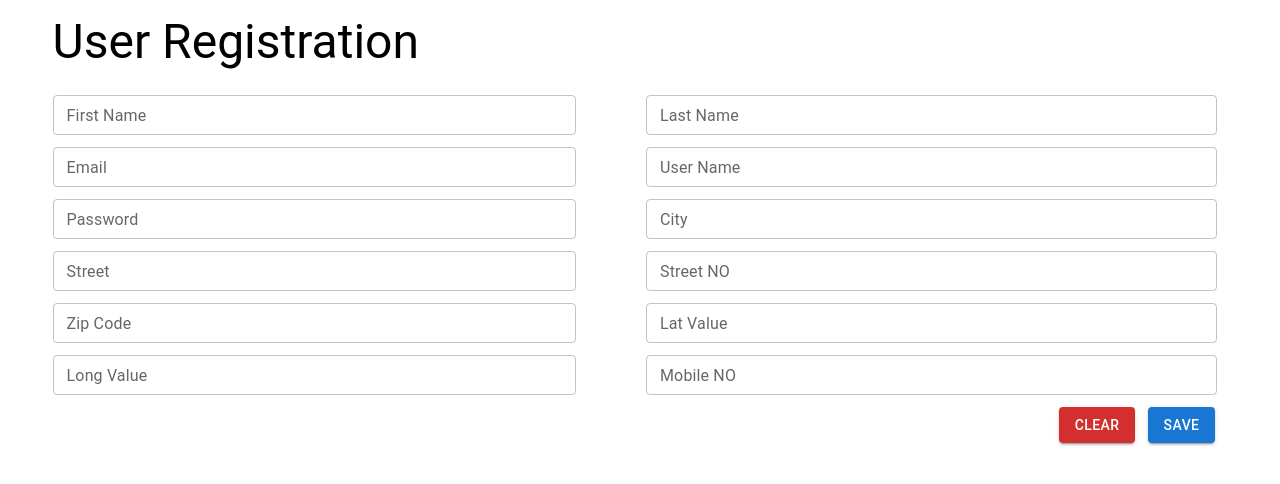
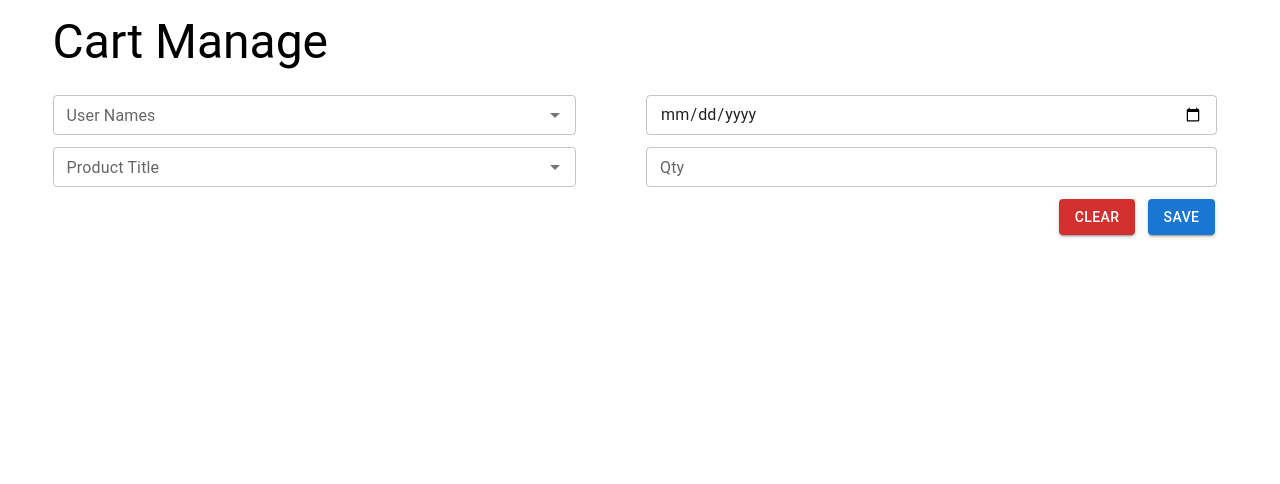
Before and after one commit to RashindiPaulusha99/React-Assesment, a React (Create React App) app: page /cart in a window 1280 px wide. Shown: the top 484 px of the page. Built offline with nearby package versions, Linux system fonts and the light colour scheme.

Commit message:
add cart manage

```diff
--- a/src/pages/Session/Cart/index.jsx
+++ b/src/pages/Session/Cart/index.jsx
@@ -5,10 +5,23 @@ import Grid from '@mui/material/Grid';
 import Typography from "@mui/material/Typography";
 import TextField from "@mui/material/TextField";
 import GDSEButton from "../../../components/Home/Common/Button";
+import Autocomplete from "@mui/material/Autocomplete";
 
 class Cart extends Component{
     constructor(props) {
         super(props);
+
+        this.state = {
+            top100Films: [
+                {label: 'The Shawshank Redemption', year: 1994},
+                {label: 'The Godfather', year: 1972},
+                {label: 'The Godfather: Part II', year: 1974},
+                {label: 'The Dark Knight', year: 2008},
+                {label: '12 Angry Men', year: 1957},
+                {label: "Schindler's List", year: 1993},
+                {label: 'Pulp Fiction', year: 1994}
+            ]
+        }
     }
 
     render() {
@@ -17,43 +30,47 @@ class Cart extends Component{
             <Fragment>
                 <Grid container spacing="12">
                     <Grid item lg={12} md={12} sm={12} xm={12} style={{paddingLeft:'5%',paddingTop:'2%',paddingBottom:'1%'}}>
-                        <Typography variant="h3">User Registration</Typography>
+                        <Typography variant="h3">Cart Manage</Typography>
                     </Grid>
                     <Grid item lg={6} md={6} sm={6} xm={6} style={{paddingLeft:'5%'}}>
-                        <TextField id="outlined-basic" label="First Name" variant="outlined" size="small" style={{width:'90%'}}/>
+                        <Autocomplete
+                            disablePortal
+                            id="combo-box-demo"
+                            options={this.state.top100Films}
+                            sx={{ width: 300 }}
+                            renderInput={(params) => <TextField {...params} label="User Names" />}
+                            getOptionLable={
+                                (option) => option.label
+                            }
+                            onChange={(e,value) =>{
+                                console.log(value.label+" "+value.year);
+                            }}
+                            size="small"
+                            style={{width:'90%'}}
+                        />
                     </Grid>
                     <Grid item lg={6} md={6} sm={6} xm={6}>
-                        <TextField id="outlined-basic" label="Last Name" variant="outlined" size="small" style={{width:'90%'}}/>
+                        <TextField id="outlined-basic" type='date' variant="outlined" size="small" style={{width:'90%'}}/>
                     </Grid>
                     <Grid item lg={6} md={6} sm={6} xm={6} style={{paddingLeft:'5%'}}>
-                        <TextField id="outlined-basic" label="Email" variant="outlined" size="small" style={{width:'90%'}}/>
+                        <Autocomplete
+                            disablePortal
+                            id="combo-box-demo"
+                            options={this.state.top100Films}
+                            sx={{ width: 300 }}
+                            renderInput={(params) => <TextField {...params} label="Product Title" />}
+                            getOptionLable={
+                                (option) => option.label
+                            }
+                            onChange={(e,value) =>{
+                                console.log(value.label+" "+value.year);
+                            }}
+                            size="small"
+                            style={{width:'90%'}}
+                        />
                     </Grid>
                     <Grid item lg={6} md={6} sm={6} xm={6}>
-                        <TextField id="outlined-basic" label="User Name" variant="outlined" size="small" style={{width:'90%'}}/>
-                    </Grid>
-                    <Grid item lg={6} md={6} sm={6} xm={6} style={{paddingLeft:'5%'}}>
-                        <TextField id="outlined-basic" label="Password" variant="outlined" size="small" style={{width:'90%'}}/>
-                    </Grid>
-                    <Grid item lg={6} md={6} sm={6} xm={6}>
-                        <TextField id="outlined-basic" label="City" variant="outlined" size="small" style={{width:'90%'}}/>
-                    </Grid>
-                    <Grid item lg={6} md={6} sm={6} xm={6} style={{paddingLeft:'5%'}}>
-                        <TextField id="outlined-basic" label="Street" variant="outlined" size="small" style={{width:'90%'}}/>
-                    </Grid>
-                    <Grid item lg={6} md={6} sm={6} xm={6}>
-                        <TextField id="outlined-basic" label="Street NO" variant="outlined" size="small" style={{width:'90%'}}/>
-                    </Grid>
-                    <Grid item lg={6} md={6} sm={6} xm={6} style={{paddingLeft:'5%'}}>
-                        <TextField id="outlined-basic" label="Zip Code" variant="outlined" size="small" style={{width:'90%'}}/>
-                    </Grid>
-                    <Grid item lg={6} md={6} sm={6} xm={6}>
-                        <TextField id="outlined-basic" label="Lat Value" variant="outlined" size="small" style={{width:'90%'}}/>
-                    </Grid>
-                    <Grid item lg={6} md={6} sm={6} xm={6} style={{paddingLeft:'5%'}}>
-                        <TextField id="outlined-basic" label="Long Value" variant="outlined" size="small" style={{width:'90%'}}/>
-                    </Grid>
-                    <Grid item lg={6} md={6} sm={6} xm={6}>
-                        <TextField id="outlined-basic" label="Mobile NO" variant="outlined" size="small" style={{width:'90%'}}/>
+                        <TextField id="outlined-basic" type='number' label="Qty" variant="outlined" size="small" style={{width:'90%'}}/>
                     </Grid>
                     <Grid item lg={12} md={12} sm={12} xm={12} style={{display:'flex',justifyContent:'flex-end',paddingRight:'5%'}}>
                         <div style={{paddingRight:'1%'}}>
@@ -63,9 +80,6 @@ class Cart extends Component{
                             <GDSEButton variant="contained" label="Save"/>
                         </div>
                     </Grid>
-                    <Grid item lg={12} md={12} sm={12} xm={12}>
-
-                    </Grid>
                 </Grid>
             </Fragment>
         )
--- a/src/pages/Session/Product/index.jsx
+++ b/src/pages/Session/Product/index.jsx
@@ -6,11 +6,8 @@ import Typography from "@mui/material/Typography";
 import TextField from "@mui/material/TextField";
 import Autocomplete from '@mui/material/Autocomplete';
 import GDSEButton from "../../../components/Home/Common/Button";
-import Box from '@mui/material/Box';
 import Button from '@mui/material/Button'
-import Stack from '@mui/material/Stack';
 import profile from "../../../assets/images/blank-profile-picture-973460_640.png";
-import Masonry from '@mui/lab/Masonry';
 
 class Product extends Component{
     constructor(props) {
--- a/src/pages/Session/Register/index.jsx
+++ b/src/pages/Session/Register/index.jsx
@@ -63,9 +63,6 @@ class UserRegister extends Component{
                            <GDSEButton variant="contained" label="Save"/>
                        </div>
                     </Grid>
-                    <Grid item lg={12} md={12} sm={12} xm={12}>
-
-                    </Grid>
                 </Grid>
             </Fragment>
         )
```
